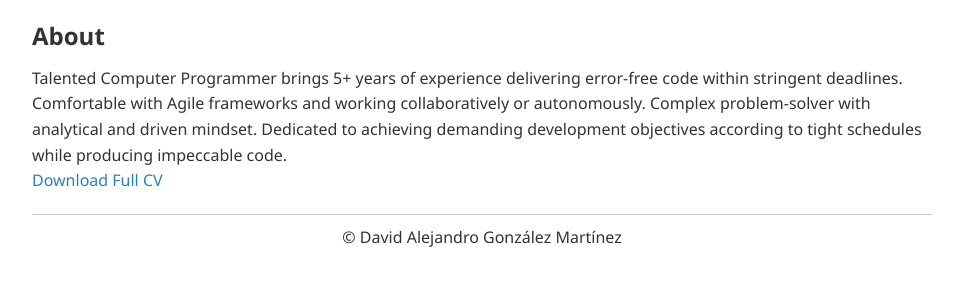
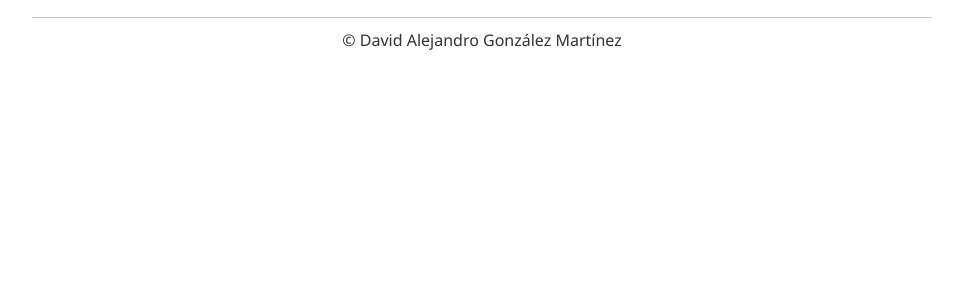
Before and after one commit to MStudiosDev/MStudiosDev.github.io, a plain HTML site: page index.html in a window 1280 px wide. Shown: the part 166-452 px from the top of the page, without its empty margins (158-1121 px from the left). Drawn offline with Linux system fonts and the light colour scheme.

Commit message:
Update index.html

```diff
--- a/index.html
+++ b/index.html
@@ -9,7 +9,7 @@
 <body>
     <nav>
         <ul>
-            <li><a href="#about">About</a></li>
+            <li><a href="about.html">About</a></li>
             <li><a href="your_cv_file.pdf" download>Download CV</a></li>
         </ul>
     </nav>
@@ -19,14 +19,6 @@
         <p>Computer Programmer with 5+ years of experience</p>
     </header>
 
-    <main>
-        <section id="about">
-            <h2>About</h2>
-            <p>Talented Computer Programmer brings 5+ years of experience delivering error-free code within stringent deadlines. Comfortable with Agile frameworks and working collaboratively or autonomously. Complex problem-solver with analytical and driven mindset. Dedicated to achieving demanding development objectives according to tight schedules while producing impeccable code.</p>
-            <p><a href="your_cv_file.pdf" download>Download Full CV</a></p>
-        </section>
-    </main>
-
     <footer>
         <p>© David Alejandro González Martínez</p>
     </footer>
```
